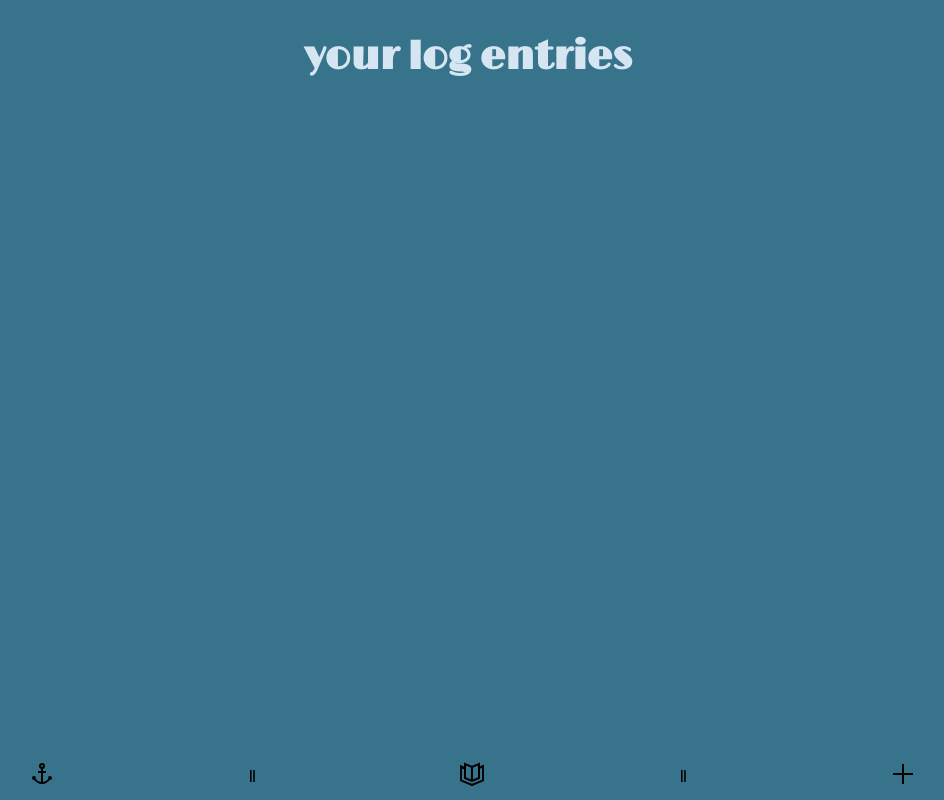
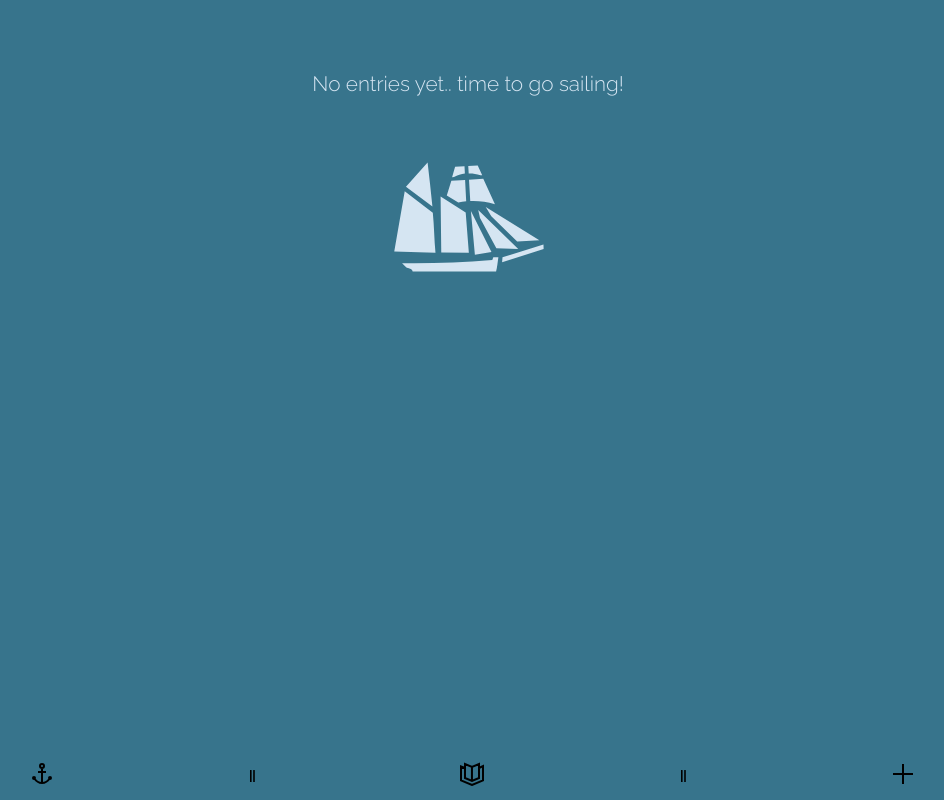
Before and after one commit to MerleMak/sail-log, a React (Create React App) app: page /logbook in a window 1280 px wide. Shown: the whole page, without its empty margins (172-1116 px from the left). Built offline with nearby package versions, Linux system fonts and the light colour scheme.

Commit message:
Add Empty State

```diff
--- a/src/components/LogEntryList/LogEntryList.js
+++ b/src/components/LogEntryList/LogEntryList.js
@@ -3,10 +3,10 @@ import styled from 'styled-components';
 import { Header } from '../styled-components/Header';
 // check if there are logEntries?
 export default function LogEntryList({ logEntries }) {
-  return <li></li> ? (
+  return (
     <Wrapper>
-      <Header>your log entries</Header>
-      <EntryList role="list" aria-label="Your-log-entries">
+      <Header id="header">your log entries</Header>
+      <EntryList role="list" aria-labelledby="header">
         {logEntries.map((logEntryData, index) => {
           return (
             <li key={index}>
@@ -16,8 +16,6 @@ export default function LogEntryList({ logEntries }) {
         })}
       </EntryList>
     </Wrapper>
-  ) : (
-    <p>No entries yet.. time to go sailing!</p>
   );
 }
 const Wrapper = styled.div`
--- a/src/routes/LogbookPage.js
+++ b/src/routes/LogbookPage.js
@@ -1,11 +1,22 @@
 import styled from 'styled-components';
 import LogEntryList from '../components/LogEntryList/LogEntryList';
 import Navigation from '../components/Navigation/Navigation';
+import { GiShoonerSailboat } from 'react-icons/gi';
+import { IconContext } from 'react-icons';
 
 export default function LogbookPage({ logEntries }) {
   return (
     <Wrapper>
-      <LogEntryList logEntries={logEntries} />
+      {logEntries.length === 0 ? (
+        <EmptyState>
+          <p>No entries yet.. time to go sailing!</p>
+          <IconContext.Provider value={{ size: '10rem' }}>
+            <Icon />
+          </IconContext.Provider>
+        </EmptyState>
+      ) : (
+        <LogEntryList logEntries={logEntries} />
+      )}
       <Navigation />
     </Wrapper>
   );
@@ -17,3 +28,13 @@ const Wrapper = styled.div`
   grid-template-rows: auto 48px;
   height: 100vh;
 `;
+
+const EmptyState = styled.div`
+  text-align: center;
+  padding: 50px 0px;
+  font-size: 1.3rem;
+`;
+
+const Icon = styled(GiShoonerSailboat)`
+  margin: 20px;
+`;
```
